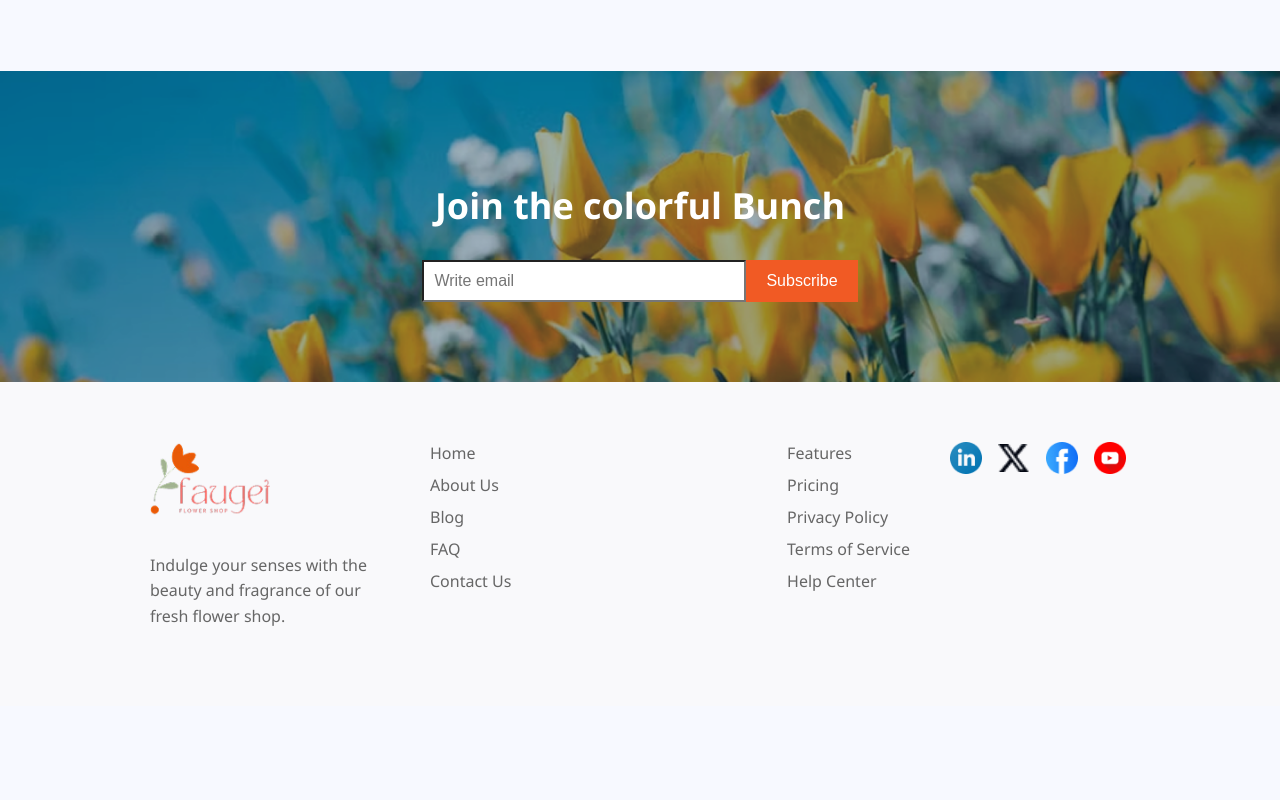
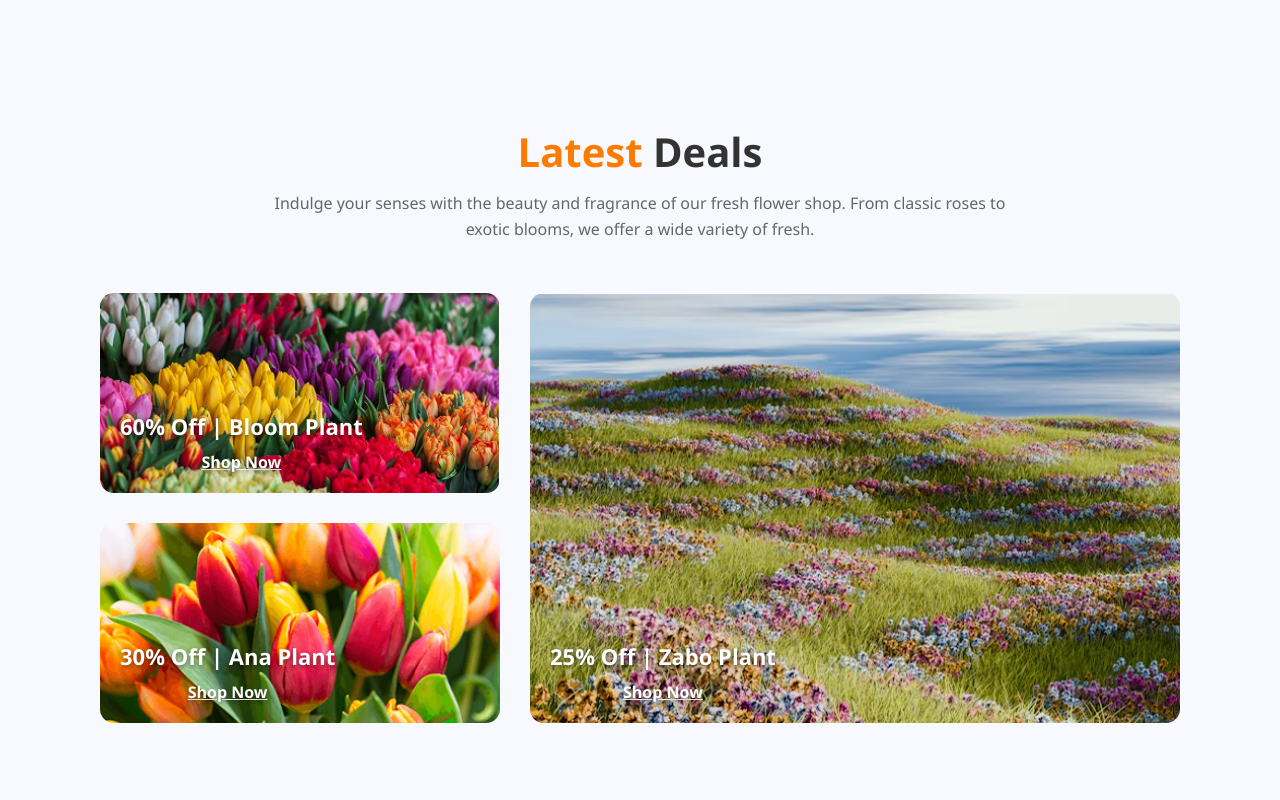
Before and after one commit to TawhidRahman011209/my_second_assignment, a plain HTML site: page index.html in a window 1280 px wide. Shown: the part 2420-3220 px from the top of the page. Before the commit the page ends 3126 px from the top, so only its background shows below. Drawn offline with Linux system fonts and the light colour scheme.

Commit message:
recheck done

```diff
--- a/index.html
+++ b/index.html
@@ -106,6 +106,42 @@
     </div>
   </section>
 
+  <!-- lastest_deals_section -->
+
+  <section class="deals-section">
+  <h2 class="deals-heading">
+    <span class="highlight">Latest</span> Deals
+  </h2>
+  <p class="deals-subtitle">
+    Indulge your senses with the beauty and fragrance of our fresh flower shop.
+    From classic roses to exotic blooms, we offer a wide variety of fresh.
+  </p>
+
+  <div class="deals-container">
+    <div class="deals-left">
+      <div class="deal-card small" style="background-image: url('./assets/deal-bloom.png');">
+        <div class="deal-text">
+          <h3>60% Off | Bloom Plant</h3>
+          <a href="#">Shop Now</a>
+        </div>
+      </div>
+      <div class="deal-card small" style="background-image: url('./assets/deal-ana.png');">
+        <div class="deal-text">
+          <h3>30% Off | Ana Plant</h3>
+          <a href="#">Shop Now</a>
+        </div>
+      </div>
+    </div>
+
+    <div class="deal-card large" style="background-image: url('./assets/deal-zabo.png');">
+      <div class="deal-text">
+        <h3>25% Off | Zabo Plant</h3>
+        <a href="#">Shop Now</a>
+      </div>
+    </div>
+  </div>
+  </section>
+
   <!-- Newsletter Signup -->
   <section class="newsletter">
     <div class="newsletter-bg">
--- a/styles.css/styles.css
+++ b/styles.css/styles.css
@@ -148,6 +148,80 @@ body {
 .lover-text ul {
   padding-left: 20px;
   color: #555;
+}
+
+/* Lastest Deals Section */
+.deals-section {
+  padding: 80px 100px;
+  background-color: f7faff;
+  text-align: center;
+  font-family: 'Segoe UI', sans-serif;
+}
+
+.deals-heading {
+  font-size: 40px;
+  font-weight: bold;
+  margin-bottom: 12px;
+}
+
+.deals-heading .highlight {
+  color: #ff7b00;
+}
+
+.deals-subtitle {
+  font-size: 16px;
+  color: #666;
+  max-width: 750px;
+  margin: 0 auto 50px auto;
+  line-height: 1.6;
+}
+
+.deals-container {
+  display: flex;
+  justify-content: center;
+  gap: 30px;
+}
+
+.deals-left {
+  display: flex;
+  flex-direction: column;
+  gap: 30px;
+}
+
+.deal-card {
+  background-size: cover;
+  background-position: center;
+  border-radius: 14px;
+  color: white;
+  display: flex;
+  align-items: flex-end;
+  padding: 20px;
+  position: relative;
+}
+
+.deal-card.small {
+  width: 360px;
+  height: 160px;
+}
+
+.deal-card.large {
+  width: 710px;
+  height: 390px;
+}
+
+.deal-text h3 {
+  font-size: 22px;
+  font-weight: bold;
+  text-shadow: 0 2px 4px rgba(0, 0, 0, 0.5);
+  margin-bottom: 10px;
+}
+
+.deal-text a {
+  font-size: 16px;
+  font-weight: bold;
+  color: #fff;
+  text-decoration: underline;
+  text-shadow: 0 2px 4px rgba(0, 0, 0, 0.4);
 }
 
 /* Newsletter */
@@ -375,3 +449,24 @@ body {
     height: 28px;
   }
 }
+@media screen and (max-width: 768px) {
+  .deals-container {
+    flex-direction: column;
+    align-items: center;
+  }
+
+  .deals-left {
+    flex-direction: column;
+    align-items: center;
+  }
+
+  .deal-card.small,
+  .deal-card.large {
+    width: 1000px;
+    max-width: 400px;
+  }
+
+  .deal-card.large {
+    height: 220px;
+  }
+}
```
